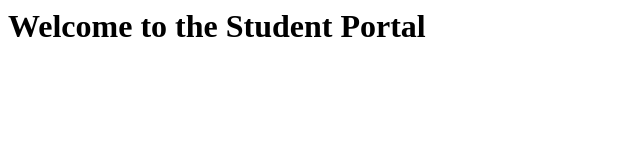
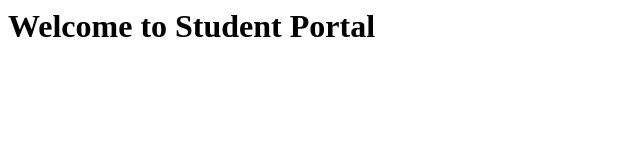
Before and after one commit to pearly-christinaa/StudentPortalApp, a plain HTML site: page index.html in a window 1280 px wide. Shown: the whole page, without its empty margins (0-640 px from the left). Drawn offline with Linux system fonts and the light colour scheme.

```diff
--- a/index.html
+++ b/index.html
@@ -1 +1 @@
-<h1>Welcome to the Student Portal</h1>
+<h1>Welcome to Student Portal</h1>
```
